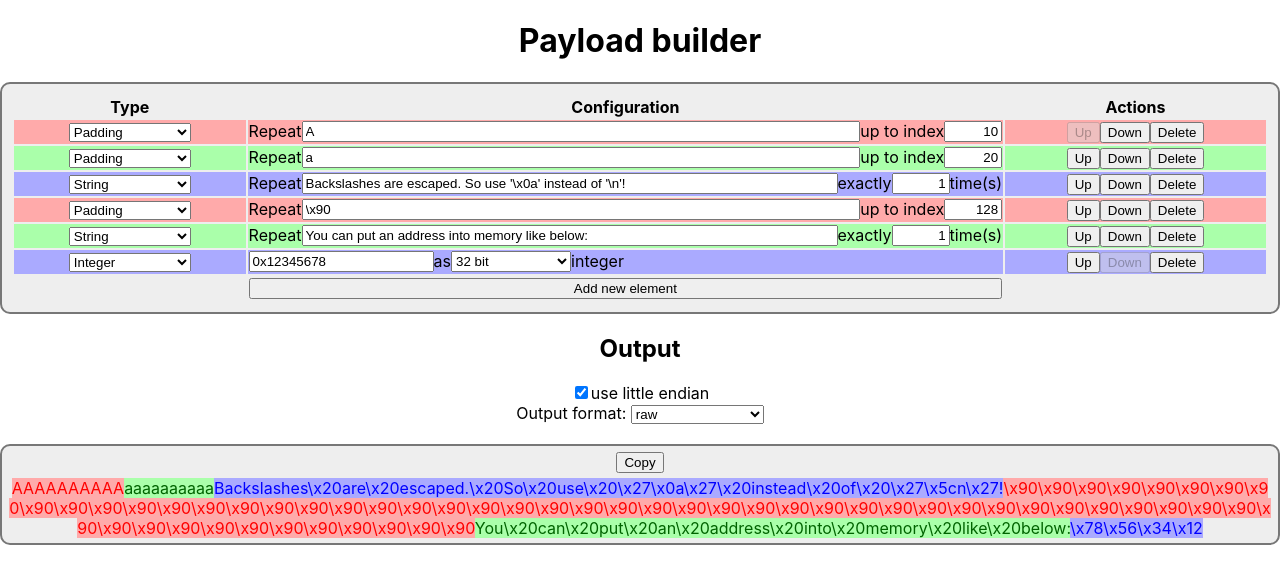
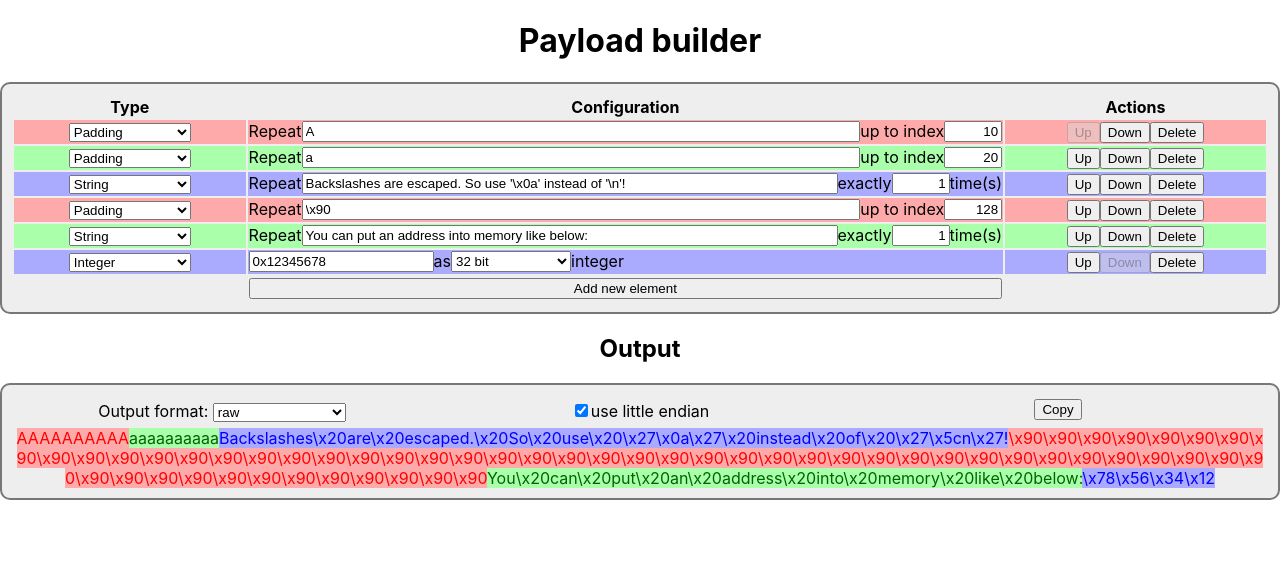
Before and after one commit to six-two/react_payload_builder, a React (Create React App) app: page / in a window 1280 px wide. Shown: the top 584 px of the page. Built offline with nearby package versions, Linux system fonts and the light colour scheme.

Commit message:
Made the OutputView layout nicer. CopyButton and little endian checkbox are only shown if needed

```diff
--- a/src/App.scss
+++ b/src/App.scss
@@ -8,6 +8,11 @@ $row3d: #0000ff;
 .app-root {
   align: center;
   text-align: center;
+}
+
+.output_settings {
+  width: 100%;
+  table-layout: fixed;
 }
 
 .edit-container {
@@ -75,7 +80,7 @@ $row3d: #0000ff;
   border: 2px solid #777;
   background-color: #eee;
   text-align: center;
-  padding: 5px;
+  padding: 10px;
 
   button {
     margin-bottom: 5px;
--- a/src/App.tsx
+++ b/src/App.tsx
@@ -8,6 +8,9 @@ import {AnyValues, Blueprint} from './app/hex/ByteStringBuilder';
 
 
 // TODO: next steps
+//  - Also store state of output (little endian, custom output command, output type)
+//  - Fix names
+//  - Add links to source code and my website
 
 export default class App extends React.Component<any, State> {
   constructor(props: any) {
--- a/src/app/views/hex/OutputView.tsx
+++ b/src/app/views/hex/OutputView.tsx
@@ -37,9 +37,27 @@ export default class OutputView extends React.Component<Props, State> {
 
   render() {
     let renderData: RenderData = this.getRenderData();
+    let usesIntegers = false;
+    for (let i = 0; i < this.props.blueprints.length; i++) {
+      if (this.props.blueprints[i].data.type === "Integer") {
+        usesIntegers = true;
+      }
+    }
 
     return (
-      <div>
+      <div className="byteOutput">
+        <table className="output_settings">
+          <tbody>
+            <tr>
+              <td>
+                <FormatChooser.PresetOrCustomStringView options={FORMAT_MAP}
+                  values={this.state.format}
+                  customOption={CUSTOM_FORMAT}
+                  onChange={this.onFormatChange}
+                  label="Output format: " />
+              </td>
+              {usesIntegers ?
+                <td>
                   <label>
                     <Checkbox
                       checked={this.state.isLittleEndian}
@@ -47,19 +65,16 @@ export default class OutputView extends React.Component<Props, State> {
                     />
                     use little endian
                   </label>
-        <FormatChooser.PresetOrCustomStringView options={FORMAT_MAP}
-          values={this.state.format}
-          customOption={CUSTOM_FORMAT}
-          onChange={this.onFormatChange}
-          label="Output format: " />
-        <br />
+                </td>
+                : null
+              }
+              {renderData.textToCopy ? <td><CopyButton text={renderData.textToCopy} /></td> : null}
+            </tr>
+          </tbody>
+        </table>
         {renderData.error ?
           <span className="err-msg">{renderData.error}</span> :
-          <div className="byteOutput">
-            {renderData.textToCopy ? <CopyButton text={renderData.textToCopy} /> : null}
-            <br />
-            {renderData.dom}
-          </div>
+          renderData.dom
         }
       </div>
     );
```
Lines whose indentation alone changed are shown as unchanged.
